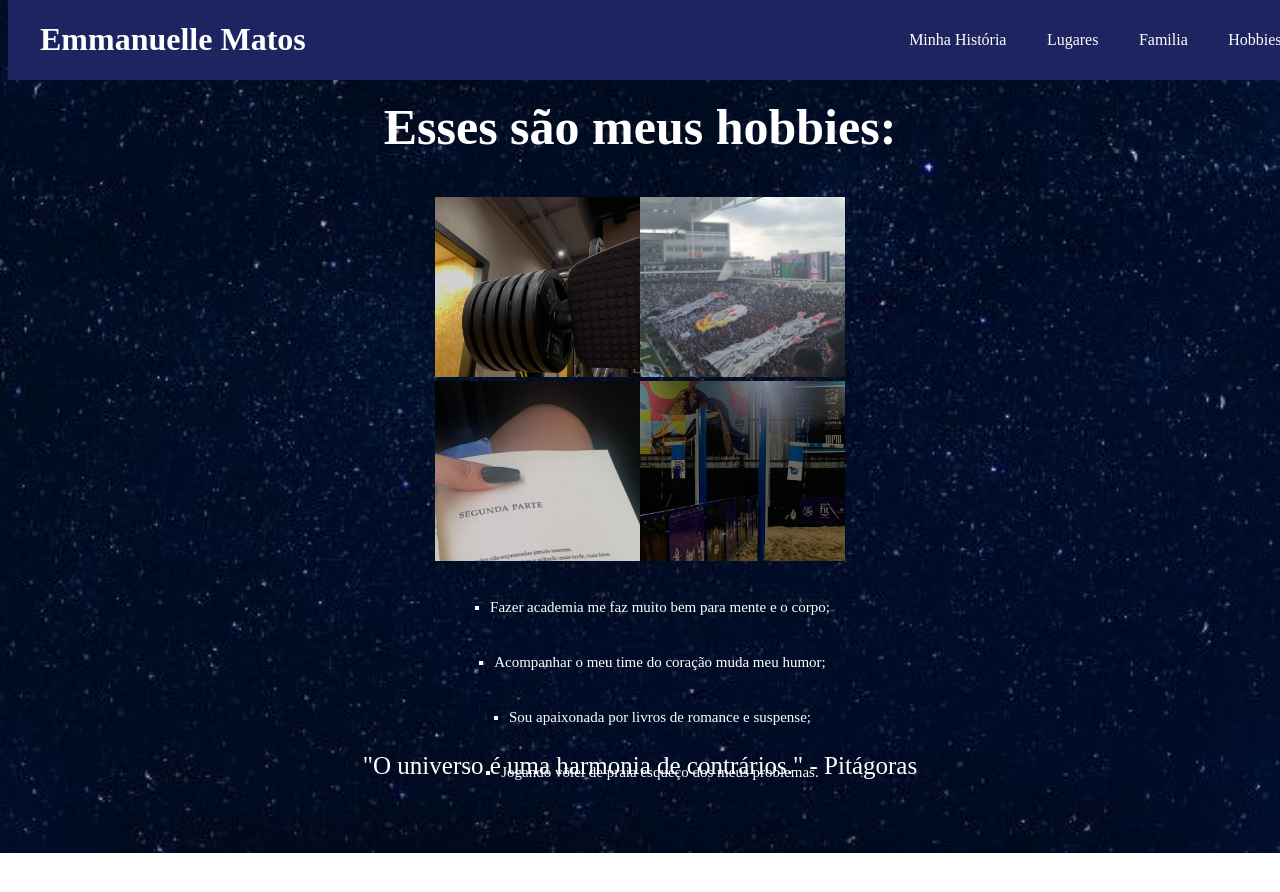
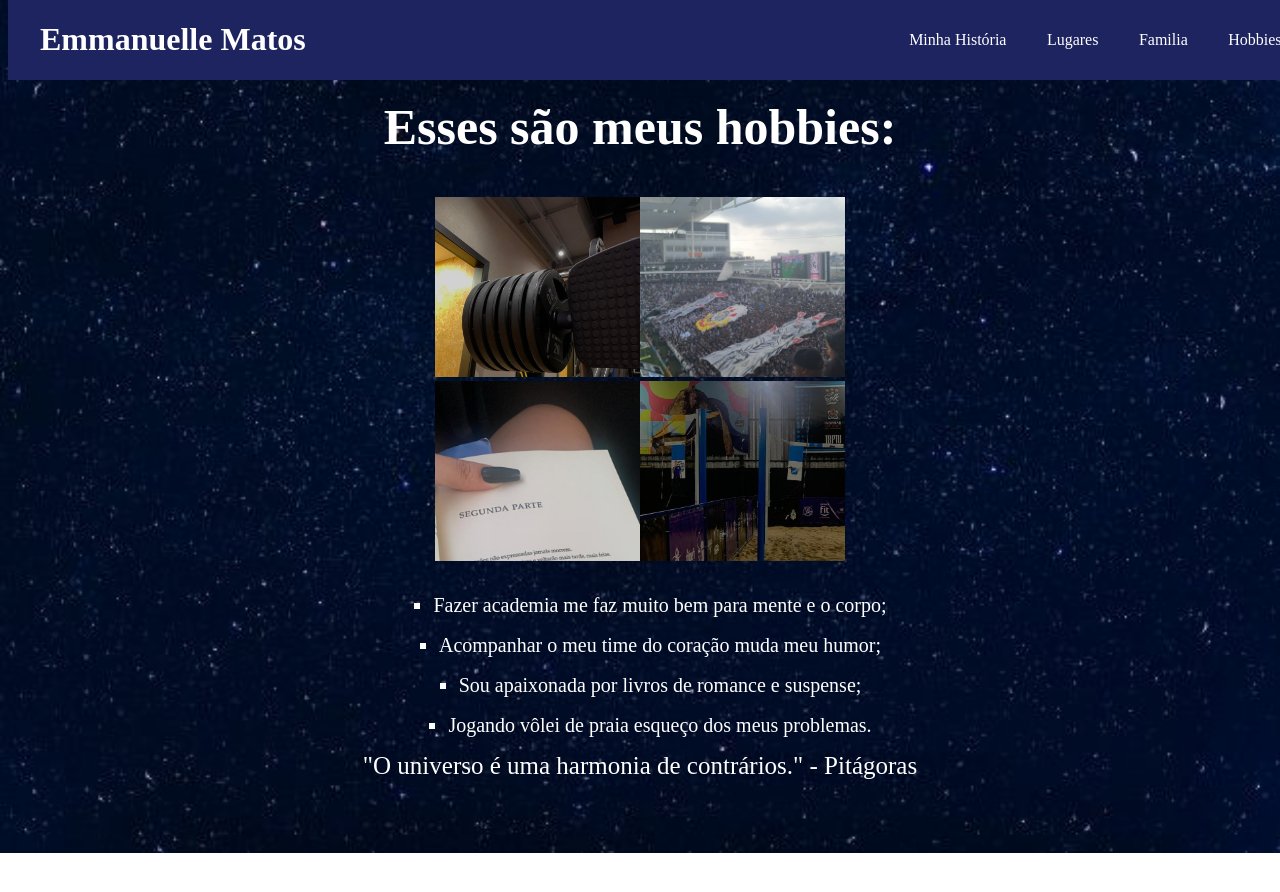
Before and after one commit to manumazzei/portfolio-vue, a Vue app: page /hobbies in a window 1280 px wide. Shown: the top 892 px of the page. Built offline with nearby package versions, Linux system fonts and the light colour scheme.

Commit message:
Padronizando o tamanhos das tags p e ul

```diff
--- a/src/assets/base.css
+++ b/src/assets/base.css
@@ -82,6 +82,11 @@ h2 {
   padding-top: 3vh;
 }
 
+p, ul {
+  font-size: 20px;
+  text-align: center;
+}
+
 header nav {
   display: flex;
   justify-content: space-between;
--- a/src/views/FamilyView.vue
+++ b/src/views/FamilyView.vue
@@ -10,7 +10,6 @@
   <style scoped>
   .fotofamilia{
     display:flex;
-    width: 80ch;
     height: 60ch;
   }
 
--- a/src/views/Hobbies.vue
+++ b/src/views/Hobbies.vue
@@ -71,10 +71,9 @@
   position: relative;
   display: flex;
   align-items: center;
-  font-size: 15px;
   list-style-type: square;
   flex-direction: column;
-  line-height: 55px;
+  line-height: 40px;
 }
 
 </style>
```
